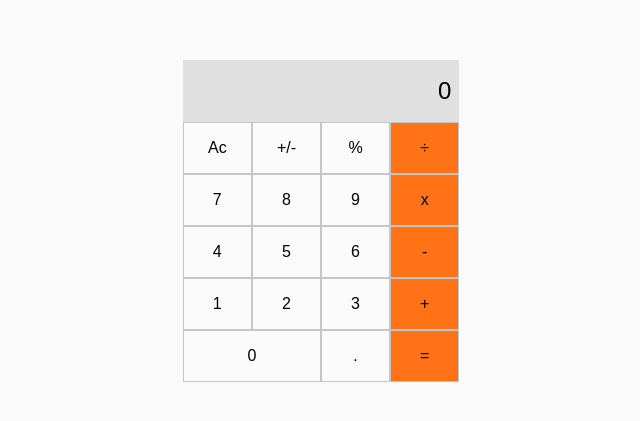
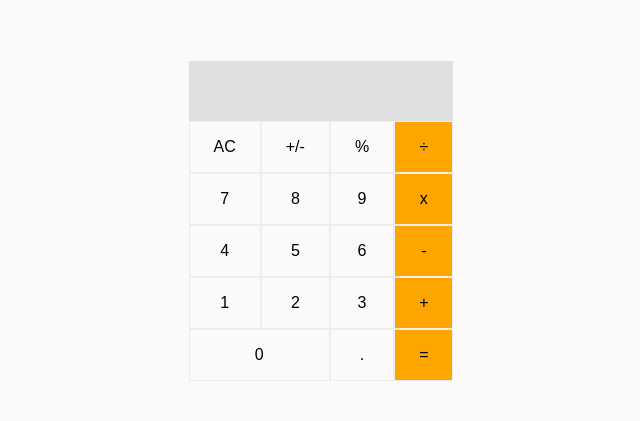
Before and after one commit to soulemanou-software/Math-Magicians, a React (Create React App) app: page / in a window 1280 px wide. Shown: the part 179-600 px from the top of the page, without its empty margins (319-959 px from the left). Built offline with nearby package versions, Linux system fonts and the light colour scheme.

Commit message:
complited the logic app section

```diff
--- a/src/components/Calculator.css
+++ b/src/components/Calculator.css
@@ -2,12 +2,19 @@
   display: grid;
   place-content: center;
   grid-template-columns: repeat(4, 1fr);
+  user-select: none;
+  -webkit-user-select: none;
+  -moz-user-select: none;
+  -ms-user-select: none;
+  width: 200px;
 }
 
 .screen {
   grid-column: 1 / -1;
   background: #e0e0e0;
   padding: 0.7em 0.5rem;
+  word-wrap: break-word;
+  min-height: 60px;
   text-align: right;
   font-size: 1.5rem;
 }
@@ -16,11 +23,21 @@
   color: black;
   padding: 1em 1.5em;
   text-align: center;
-  border: 1px solid rgb(199, 198, 198);
+  border: 1px solid rgb(241, 237, 236);
+  transition: 0.5s ease;
+}
+
+.btn:hover {
+  background: #fdf9f9;
+}
+
+.btn:active {
+  background: #eeebeb;
+  transform: scale(0.9);
 }
 
 .operator {
-  background: rgba(255, 102, 0, 0.918);
+  background: orange;
   text-align: center;
 }
 
--- a/src/components/Calculator.jsx
+++ b/src/components/Calculator.jsx
@@ -3,30 +3,96 @@
 import React from 'react';
 import './Calculator.css';
 
+import operate from '../logic/operate';
+import calculate from '../logic/calculate';
+
 class Calculator extends React.Component {
+  constructor(props) {
+    super(props);
+    this.state = {
+      total: null,
+      next: null,
+      operation: null,
+    };
+    this.clickHandler = this.clickHandler.bind(this);
+  }
+
+  clickHandler(e) {
+    this.setState(calculate(this.state, e.target.textContent));
+  }
+
+  displayHandler() {
+    this.setState({
+      total: e.target.textContent,
+    });
+  }
+
   render() {
+    const { total, next, operation } = this.state;
     return (
       <div className="container">
-        <div className="screen">0</div>
-        <div className="btn">Ac</div>
-        <div className="btn">+/-</div>
-        <div className="btn">%</div>
-        <div className="btn operator">&#xf7;</div>
-        <div className="btn">7</div>
-        <div className="btn">8</div>
-        <div className="btn">9</div>
-        <div className="btn operator">x</div>
-        <div className="btn">4</div>
-        <div className="btn">5</div>
-        <div className="btn">6</div>
-        <div className="btn operator">-</div>
-        <div className="btn">1</div>
-        <div className="btn">2</div>
-        <div className="btn">3</div>
-        <div className="btn operator">+</div>
-        <div className="btn span-2">0</div>
-        <div className="btn">.</div>
-        <div className="btn operator">=</div>
+        <div className="screen">
+          {total}
+          {operation}
+          {next}
+        </div>
+        <div className="btn" onClick={this.clickHandler}>
+          AC
+        </div>
+        <div className="btn" onClick={this.clickHandler}>
+          +/-
+        </div>
+        <div className="btn" onClick={this.clickHandler}>
+          %
+        </div>
+        <div className="btn operator" onClick={this.clickHandler}>
+          ÷
+        </div>
+        <div className="btn" onClick={this.clickHandler}>
+          7
+        </div>
+        <div className="btn" onClick={this.clickHandler}>
+          8
+        </div>
+        <div className="btn" onClick={this.clickHandler}>
+          9
+        </div>
+        <div className="btn operator" onClick={this.clickHandler}>
+          x
+        </div>
+        <div className="btn" onClick={this.clickHandler}>
+          4
+        </div>
+        <div className="btn" onClick={this.clickHandler}>
+          5
+        </div>
+        <div className="btn" onClick={this.clickHandler}>
+          6
+        </div>
+        <div className="btn operator" onClick={this.clickHandler}>
+          -
+        </div>
+        <div className="btn" onClick={this.clickHandler}>
+          1
+        </div>
+        <div className="btn" onClick={this.clickHandler}>
+          2
+        </div>
+        <div className="btn" onClick={this.clickHandler}>
+          3
+        </div>
+        <div className="btn operator" onClick={this.clickHandler}>
+          +
+        </div>
+        <div className="btn span-2" onClick={this.clickHandler}>
+          0
+        </div>
+        <div className="btn" onClick={this.clickHandler}>
+          .
+        </div>
+        <div className="btn operator" onClick={this.clickHandler}>
+          =
+        </div>
       </div>
     );
   }
--- /dev/null
+++ b/src/logic/calculate.js
@@ -0,0 +1,133 @@
+import operate from './operate';
+
+function isNumber(item) {
+  return !!item.match(/[0-9]+/);
+}
+
+/**
+ * Given a button name and a calculator data object, return an updated
+ * calculator data object.
+ *
+ * Calculator data object contains:
+ *   total:s      the running total
+ *   next:String       the next number to be operated on with the total
+ *   operation:String  +, -, etc.
+ */
+export default function calculate(obj, buttonName) {
+  if (buttonName === 'AC') {
+    return {
+      total: null,
+      next: null,
+      operation: null,
+    };
+  }
+
+  if (isNumber(buttonName)) {
+    if (buttonName === '0' && obj.next === '0') {
+      return {};
+    }
+    // If there is an operation, update next
+    if (obj.operation) {
+      if (obj.next && obj.next !== '0') {
+        return { ...obj, next: obj.next + buttonName };
+      }
+      return { ...obj, next: buttonName };
+    }
+    // If there is no operation, update next and clear the value
+    if (obj.next && obj.next !== '0') {
+      return {
+        next: obj.next + buttonName,
+        total: null,
+      };
+    }
+    return {
+      next: buttonName,
+      total: null,
+    };
+  }
+
+  if (buttonName === '.') {
+    if (obj.next) {
+      if (obj.next.includes('.')) {
+        return { ...obj };
+      }
+      return { ...obj, next: `${obj.next}.` };
+    }
+    if (obj.operation) {
+      return { ...obj, next: '0.' };
+    }
+    if (obj.total) {
+      if (obj.total.includes('.')) {
+        return {};
+      }
+      return { ...obj, next: `${obj.total}.` };
+    }
+    return { ...obj, next: '0.' };
+  }
+
+  if (buttonName === '=') {
+    if (obj.next && obj.operation) {
+      return {
+        total: operate(obj.total, obj.next, obj.operation),
+        next: null,
+        operation: null,
+      };
+    }
+    // '=' with no operation, nothing to do
+    return {};
+  }
+
+  if (buttonName === '+/-') {
+    if (obj.next) {
+      return { ...obj, next: (-1 * parseFloat(obj.next)).toString() };
+    }
+    if (obj.total) {
+      return { ...obj, total: (-1 * parseFloat(obj.total)).toString() };
+    }
+    return {};
+  }
+
+  // Button must be an operation
+
+  // When the user presses an operation button without having entered
+  // a number first, do nothing.
+  // if (!obj.next && !obj.total) {
+  //   return {};
+  // }
+
+  // User pressed an operation after pressing '='
+  if (!obj.next && obj.total && !obj.operation) {
+    return { ...obj, operation: buttonName };
+  }
+
+  // User pressed an operation button and there is an existing operation
+  if (obj.operation) {
+    if (obj.total && !obj.next) {
+      return { ...obj, operation: buttonName };
+    }
+
+    if (!obj.total) {
+      return { total: 0, operation: buttonName };
+    }
+
+    return {
+      total: operate(obj.total, obj.next, obj.operation),
+      next: null,
+      operation: buttonName,
+    };
+  }
+
+  // no operation yet, but the user typed one
+
+  // The user hasn't typed a number yet, just save the operation
+  if (!obj.next) {
+    return { operation: buttonName };
+  }
+
+  // save the operation and shift 'next' into 'total'
+  return {
+    total: obj.next,
+    next: null,
+    operation: buttonName,
+  };
+}
--- /dev/null
+++ b/src/logic/operate.js
@@ -0,0 +1,30 @@
+import Big from 'big.js';
+
+export default function operate(numberOne, numberTwo, operation) {
+  const one = Big(numberOne);
+  const two = Big(numberTwo);
+  if (operation === '+') {
+    return one.plus(two).toString();
+  }
+  if (operation === '-') {
+    return one.minus(two).toString();
+  }
+  if (operation === 'x') {
+    return one.times(two).toString();
+  }
+  if (operation === '÷') {
+    try {
+      return one.div(two).toString();
+    } catch (err) {
+      return "Can't divide by 0.";
+    }
+  }
+  if (operation === '%') {
+    try {
+      return one.mod(two).toString();
+    } catch (err) {
+      return "Can't find modulo as can't divide by 0.";
+    }
+  }
+  throw Error(`Unknown operation '${operation}'`);
+}
```
